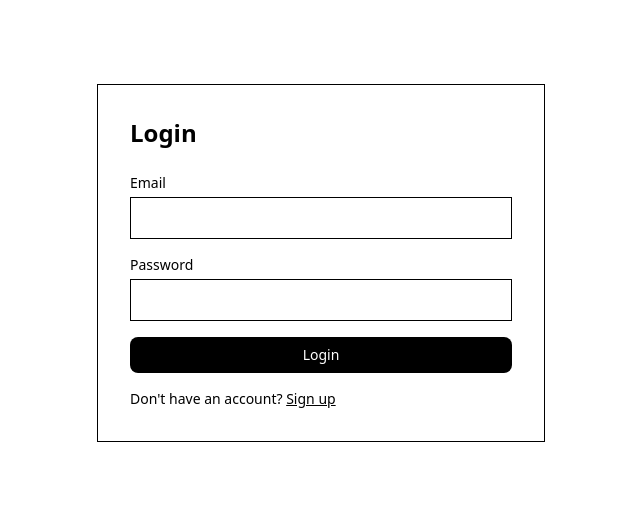
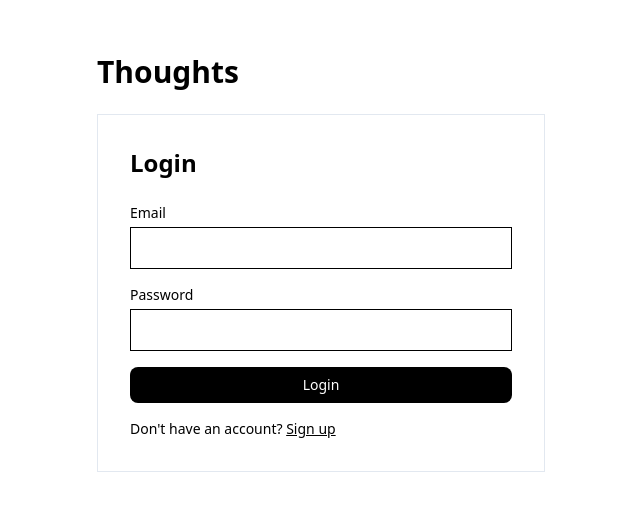
Before and after one commit to Beyond-Sifat/Tech-Pack, a Next.js app: page /login in a window 1280 px wide. Shown: the part 137-648 px from the top of the page, without its empty margins (319-959 px from the left). Built offline with nearby package versions, Linux system fonts and the light colour scheme.

Commit message:
update header, login page and auth layout

```diff
--- a/src/app/(authLayout)/layout.tsx
+++ b/src/app/(authLayout)/layout.tsx
@@ -1,13 +1,25 @@
+import Link from "next/link";
+
 export default function AuthLayout({
     children,
 }: {
-    children: React.ReactNode
+    children: React.ReactNode;
 }) {
     return (
         <section className="flex min-h-screen items-center justify-center bg-white">
-            <div className="w-full max-w-md border border-black p-8">
-                {children}
+            <div className="w-full max-w-md">
+
+                {/* Logo OUTSIDE the bordered box */}
+                <Link href="/" className="mb-6 block text-3xl font-bold text-black">
+                    Thoughts
+                </Link>
+
+                {/* Bordered box */}
+                <div className="border p-8">
+                    {children}
+                </div>
+
             </div>
         </section>
-    )
+    );
 }
--- a/src/app/(authLayout)/login/page.tsx
+++ b/src/app/(authLayout)/login/page.tsx
@@ -2,43 +2,40 @@
 
 import { Button } from "@/components/ui/button";
 import { setToken } from "@/lib/token";
-import Link from "next/link";
 import { useRouter } from "next/navigation";
 import { useForm } from "react-hook-form";
+import Link from "next/link";
 
 type LoginFormData = {
     email: string;
     password: string;
-}
+};
+
 export default function LoginPage() {
+    const { register, handleSubmit, formState: { errors } } =
+        useForm<LoginFormData>();
 
-    const {
-        register,
-        handleSubmit,
-        formState: { errors },
-    } = useForm<LoginFormData>();
     const router = useRouter();
+
     const onSubmit = async (data: LoginFormData) => {
-
         const res = await fetch("/api/auth/login", {
             method: "POST",
             headers: { "Content-Type": "application/json" },
-            body: JSON.stringify(data)
+            body: JSON.stringify(data),
         });
-        // console.log("Login Data:", data);
 
         const result = await res.json();
 
         if (result.token) {
             setToken(result.token);
-            alert("Login successful!");
-            router.push('/');
+            router.push("/");
         } else {
             alert(result.error || "Login failed");
         }
     };
+
     return (
-        <div>
+        <>
             <h1 className="mb-6 text-2xl font-bold text-black">Login</h1>
 
             <form onSubmit={handleSubmit(onSubmit)} className="space-y-4">
@@ -66,10 +63,7 @@ export default function LoginPage() {
                     )}
                 </div>
 
-                <Button
-                    type="submit"
-                    className="w-full bg-black py-2 text-white"
-                >
+                <Button type="submit" className="w-full bg-black py-2 text-white">
                     Login
                 </Button>
             </form>
@@ -80,6 +74,6 @@ export default function LoginPage() {
                     Sign up
                 </Link>
             </p>
-        </div>
-    )
+        </>
+    );
 }
--- a/src/component/shared/Header.tsx
+++ b/src/component/shared/Header.tsx
@@ -61,8 +61,8 @@ export default function Header() {
             <div className="mx-auto container ">
                 <div className="flex h-16 items-center justify-between">
                     {/* Logo */}
-                    <Link href="/" className="text-xl font-bold text-black">
-                        Tech Pack
+                    <Link href="/" className="text-2xl font-bold text-black">
+                        Thoughts
                     </Link>
 
                     {/* Desktop Navigation */}
```
